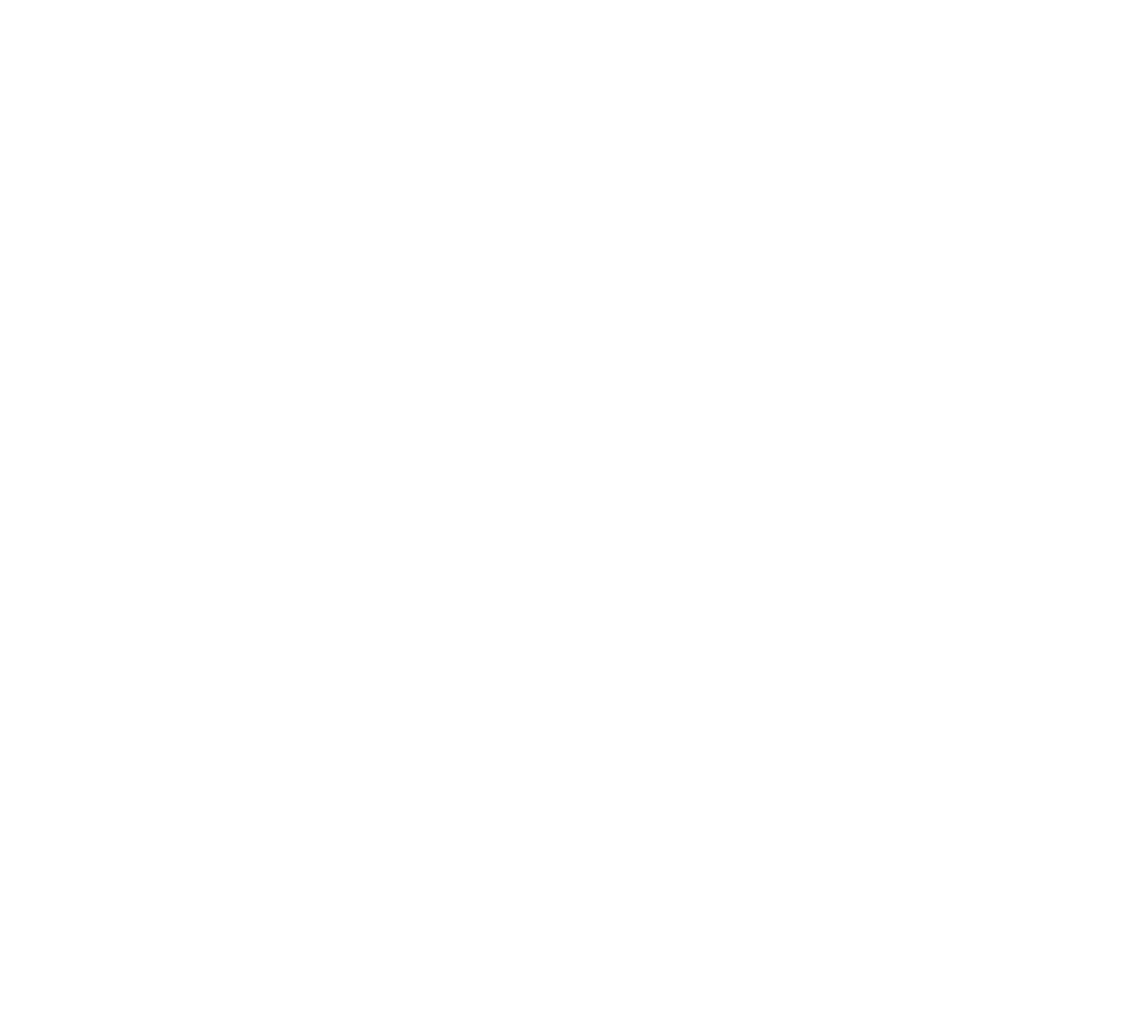
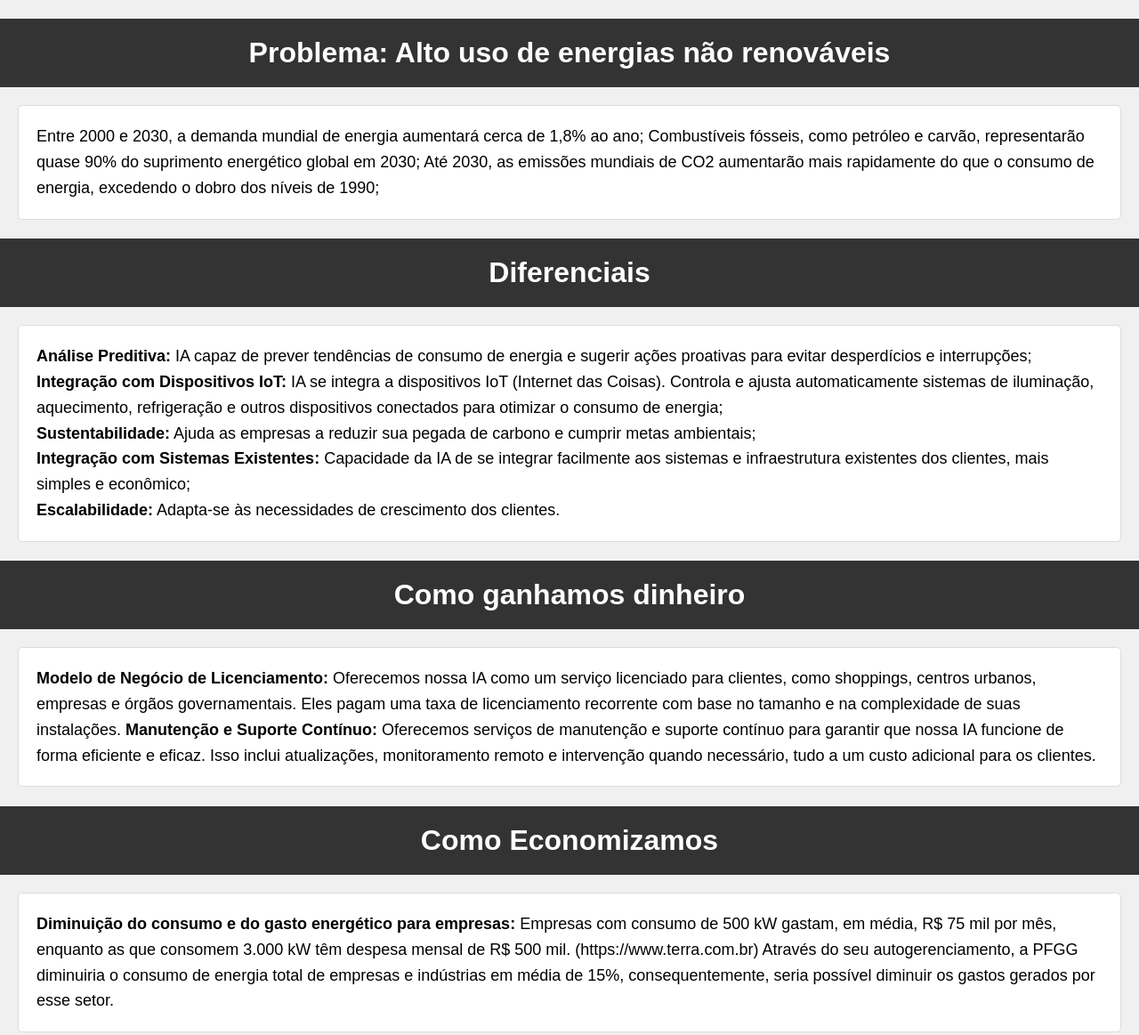
Before and after one commit to Gustavo-Omodei/WikiGit, a plain HTML site: page pi.html in a window 1280 px wide. Shown: the whole page at 89% size. Before the commit the page ends 800 px from the top, so only its background shows below. Drawn offline with Linux system fonts and the light colour scheme.

Commit message:
commit pi

```diff
--- a/pi.html
+++ b/pi.html
@@ -0,0 +1,64 @@
+<!DOCTYPE html>
+<html lang="en">
+<head>
+    <meta charset="UTF-8">
+    <meta name="viewport" content="width=device-width, initial-scale=1.0">
+    <title>Document</title>
+</head>
+<style>
+ body {
+            font-family: Arial, sans-serif;
+            background-color: #f0f0f0;
+            margin: 0;
+            padding: 0;
+        }
+
+        h1 {
+            text-align: center;
+            background-color: #333;
+            color: #fff;
+            padding: 20px;
+            margin-bottom: 20px;
+        }
+
+        p {
+            font-size: 18px;
+            line-height: 1.6;
+            margin: 20px;
+            padding: 20px;
+            background-color: #fff;
+            border: 1px solid #ddd;
+            border-radius: 5px;
+        }
+
+        p:first-child {
+            font-weight: bold;
+        }
+</style>
+<body>
+    <h1>Problema: Alto uso de energias não renováveis </h1>
+   <p> Entre 2000 e 2030, a demanda mundial de energia aumentará cerca de 1,8% ao ano;
+Combustíveis fósseis, como petróleo e carvão, representarão quase 90% do suprimento energético global em 2030;
+Até 2030, as emissões mundiais de CO2 aumentarão mais rapidamente do que o consumo de energia, excedendo o dobro dos níveis de 1990;
+</p>
+<h1> Diferenciais</h1>
+
+<p> <b>Análise Preditiva: </b> IA capaz de prever tendências de consumo de energia e sugerir ações proativas para evitar desperdícios e interrupções; <br>
+    <b>Integração com Dispositivos IoT:</b> IA se integra a dispositivos IoT (Internet das Coisas). Controla e ajusta automaticamente sistemas de iluminação, <br> aquecimento, refrigeração e outros dispositivos conectados para otimizar o consumo de energia; <br>
+    <b>Sustentabilidade:</b> Ajuda as empresas a reduzir sua pegada de carbono e cumprir metas ambientais; <br>
+    <b>Integração com Sistemas Existentes: </b>Capacidade da IA de se integrar facilmente aos sistemas e infraestrutura existentes dos clientes, mais simples e econômico; <br>
+    <b>Escalabilidade:</b> Adapta-se às necessidades de crescimento dos clientes.</p>
+
+    <h1>Como ganhamos dinheiro</h1>
+    <p> <b>Modelo de Negócio de Licenciamento:</b> Oferecemos nossa IA como um serviço licenciado para clientes, como shoppings, centros urbanos, empresas e órgãos governamentais.
+        Eles pagam uma taxa de licenciamento recorrente com base no tamanho e na complexidade de suas instalações.
+        <b>Manutenção e Suporte Contínuo: </b> Oferecemos serviços de manutenção e suporte contínuo para garantir que nossa IA funcione de forma eficiente e eficaz. Isso inclui atualizações, monitoramento remoto e intervenção quando necessário, tudo a um custo adicional para os clientes.
+        </p>
+
+        <h1> Como Economizamos</h1>
+        <p>
+            <b>Diminuição do consumo e do gasto energético para empresas: </b>
+            Empresas com consumo de 500 kW gastam, em média, R$ 75 mil por mês, enquanto as que consomem 3.000 kW têm despesa mensal de R$ 500 mil. (https://www.terra.com.br)
+            Através do seu autogerenciamento, a PFGG diminuiria o consumo de energia total de empresas e indústrias em média de 15%, consequentemente, seria possível diminuir os gastos gerados por esse setor.
+
+        </p>
```
Also changed, not shown: paginainicial.html (+6 -0 lines).
